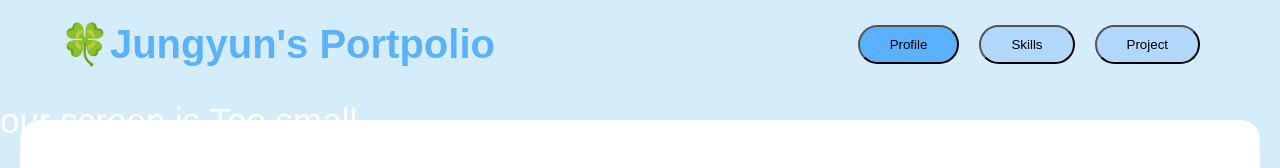
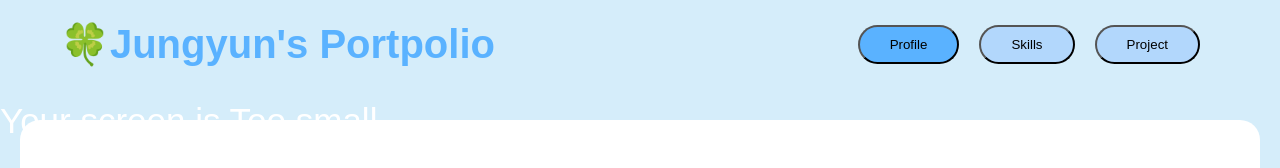
Before and after one commit to yun0727/portpolio, a React (Create React App) app: page / in a window 1280 px wide. Shown: the top 168 px of the page. Built offline with nearby package versions, Linux system fonts and the light colour scheme.

Commit message:
문구 수정

```diff
--- a/src/Routes/Components/Nomobile.tsx
+++ b/src/Routes/Components/Nomobile.tsx
@@ -24,7 +24,7 @@ const Warn = styled.div`
 function Mobile() {
   return (
     <Wrapper>
-      <Warn>our screen is Too small</Warn>
+      <Warn>Your screen is Too small</Warn>
     </Wrapper>
   );
 }
```
